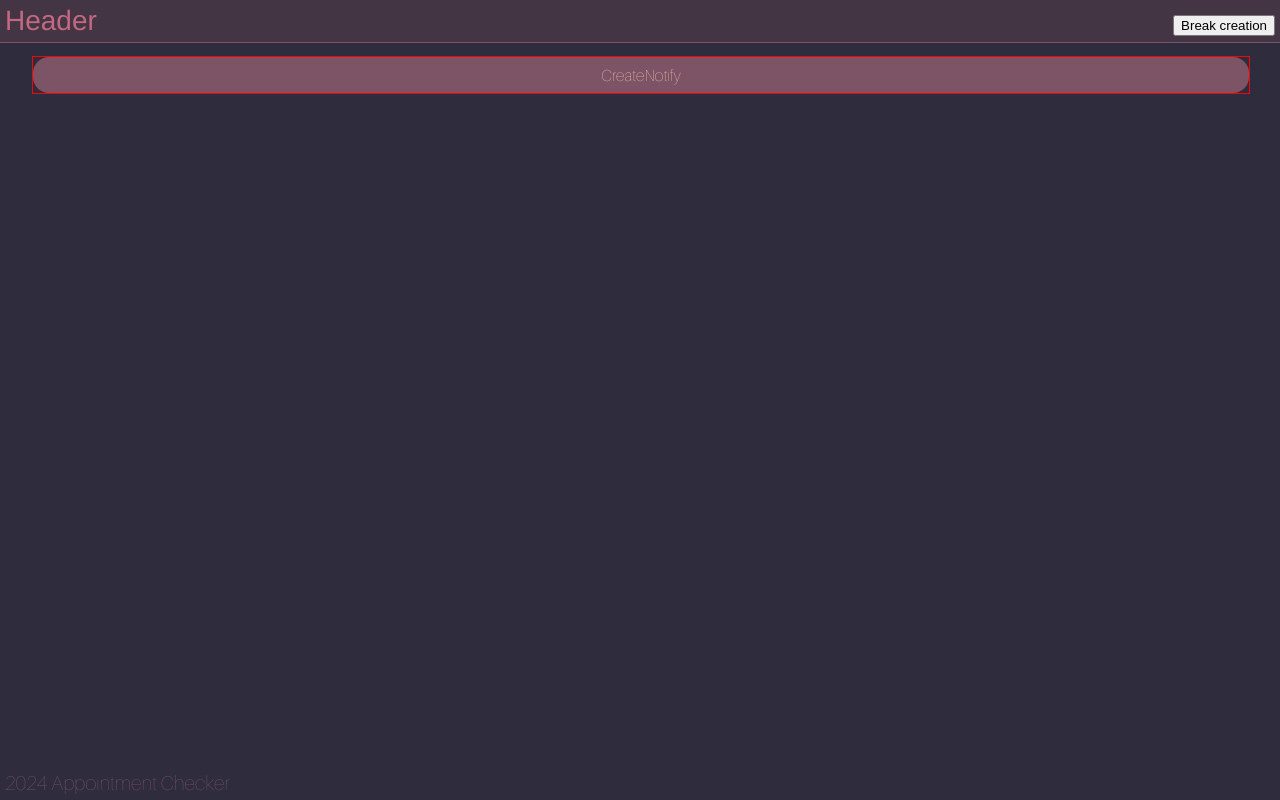
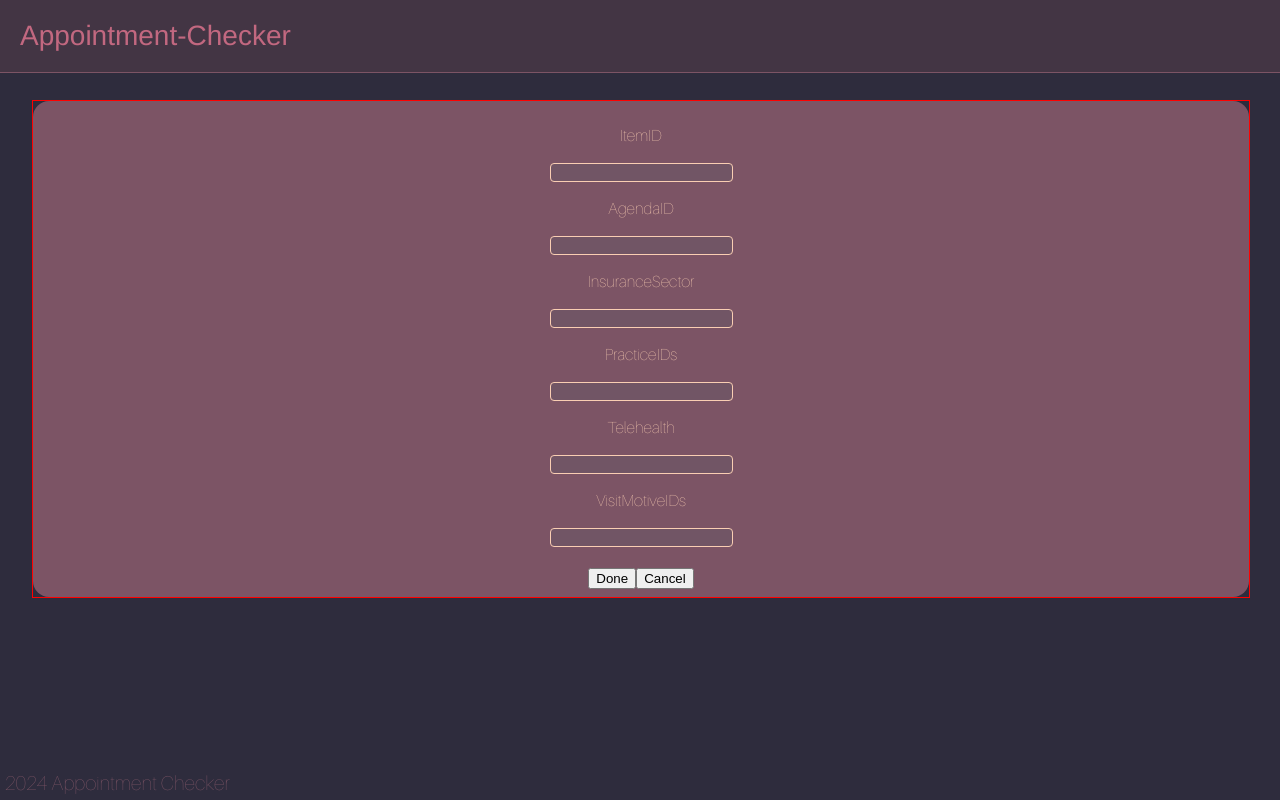
Before and after one commit to Lau-r-a/appointment-checker-cp, a React (Vite) app: page / in a window 1280 px wide. Both pictures are taken after a click on the button "Create Notification". Built offline with nearby package versions, Linux system fonts and the light colour scheme.

Commit message:
implemented the notify states / navigation between the components

```diff
--- a/src/components/header/header.tsx
+++ b/src/components/header/header.tsx
@@ -16,17 +16,15 @@ function Header() {
   }
   const headerLeftCSS: React.CSSProperties = {
     float: "left",
-    margin: "5px",
+    margin: "20px",
   }
   const headerRightCSS: React.CSSProperties = {
     float: "right",
-    margin: "5px",
+    margin: "20px",
   }
 
   const { notifyState, setNotifyState } = useNotifyStore()
 
-  switch (notifyState) {
-    case CurNotifyStateEnum.ALLITEMS:
     return(
       <div
         style={headerBodyCSS}
@@ -34,45 +32,22 @@ function Header() {
         <div
           style={headerLeftCSS}
         >
-            Header
+          Appointment-Checker
         </div>
         <div
           style={headerRightCSS}
         >
-            <button
+          {notifyState == CurNotifyStateEnum.ALLITEMS ? <button
             onClick={() =>
               setNotifyState(CurNotifyStateEnum.CREATE)
             }
           >
             Create Notification
           </button>
-          </div>
-        </div>
-      )
-    case CurNotifyStateEnum.CREATE:
-      return(
-        <div
-          style={headerBodyCSS}
-        >
-          <div
-            style={headerLeftCSS}
-          >
-            Header
-          </div>
-          <div
-            style={headerRightCSS}
-          >
-            <button
-              onClick={() =>
-                setNotifyState(CurNotifyStateEnum.ALLITEMS)
-              }
-            >
-              Break creation
-            </button>
+          : ""}
         </div>
       </div>
     )
 }
-}
 
 export default Header
--- a/src/components/notify/createNotify.tsx
+++ b/src/components/notify/createNotify.tsx
@@ -1,5 +1,7 @@
 import React from "react"
 import { LucyColors } from "../../lucyStyling"
+import useNotifyStore from "../../stores/notifyStateStore"
+import { CurNotifyStateEnum } from "../../models"
 function CreateNotify() {
   const createNotifyCSS: React.CSSProperties = {
     textAlign: "center",
@@ -8,11 +10,79 @@ function CreateNotify() {
     paddingTop: "1vh",
     paddingBottom: "1vh",
   }
+  const createNotifyInputFieldCSS: React.CSSProperties = {
+    backgroundColor: LucyColors.eggplantTwo,
+    border: `1px solid ${LucyColors.apricot}`,
+    borderRadius: "0.25rem",
+    color: LucyColors.apricot
+  }
+
+  const { setNotifyState } = useNotifyStore()
+
+  const buttonClicked = () => {
+    setNotifyState(CurNotifyStateEnum.ALLITEMS)
+  }
+
   return(
     <div
       style={createNotifyCSS}
     >
-      CreateNotify
+      <p>
+        ItemID
+      </p>
+      <input
+        style={createNotifyInputFieldCSS}
+      >
+      </input>
+      <p>
+        AgendaID
+      </p>
+      <input
+        style={createNotifyInputFieldCSS}
+      >
+      </input>
+      <p>
+        InsuranceSector
+      </p>
+      <input
+        style={createNotifyInputFieldCSS}
+      >
+      </input>
+      <p>
+        PracticeIDs
+      </p>
+      <input
+        style={createNotifyInputFieldCSS}
+      >
+      </input>
+      <p>
+        Telehealth
+      </p>
+      <input
+        style={createNotifyInputFieldCSS}
+      >
+      </input>
+      <p>
+        VisitMotiveIDs
+      </p>
+      <input
+        style={createNotifyInputFieldCSS}
+      >
+      </input>
+      <div
+        style={{marginTop: "2.5vh"}}
+      >
+        <button
+          onClick={buttonClicked}
+        >
+          Done
+        </button>
+        <button
+          onClick={buttonClicked}
+        >
+          Cancel
+        </button>
+      </div>
     </div>
   )
 }
--- a/src/components/notify/deleteNotify.tsx
+++ b/src/components/notify/deleteNotify.tsx
@@ -1,8 +1,28 @@
+import { CurNotifyStateEnum } from "../../models"
+import useNotifyStore from "../../stores/notifyStateStore"
 
 function DeleteNotify() {
+
+  const { setNotifyState } = useNotifyStore()
+
+  const buttonClicked = () => {
+    setNotifyState(CurNotifyStateEnum.ALLITEMS)
+  }
   return(
     <div>
-
+      <h1>
+        Are you shure to delete the item?
+      </h1>
+      <button
+        onClick={buttonClicked}
+      >
+        yes
+      </button>
+      <button
+        onClick={buttonClicked}
+      >
+        no
+      </button>
     </div>
   )
 }
--- a/src/page/mainPage/mainPage.tsx
+++ b/src/page/mainPage/mainPage.tsx
@@ -12,7 +12,7 @@ function MainPage() {
   const mainBodyCSS: React.CSSProperties = {
     position: "absolute",
     border: "1px solid red",
-    marginTop: "7vh",
+    marginTop: "100px",
     marginLeft: "2.5vw",
     width: "95vw",
   }
```
Lines whose indentation alone changed are shown as unchanged.
